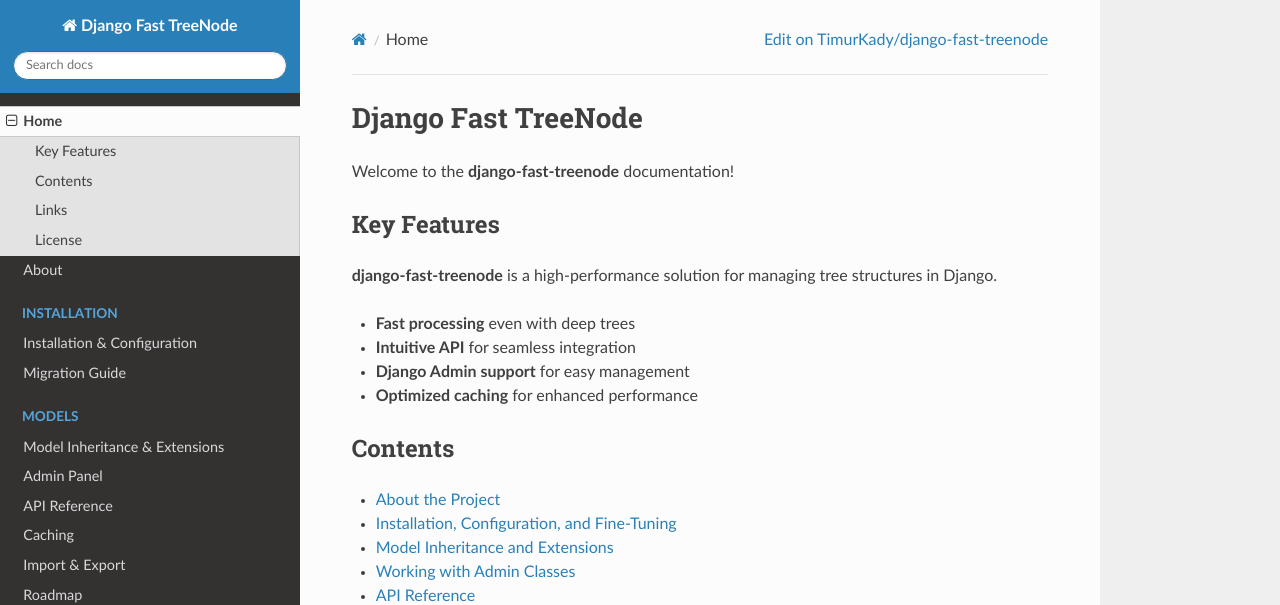
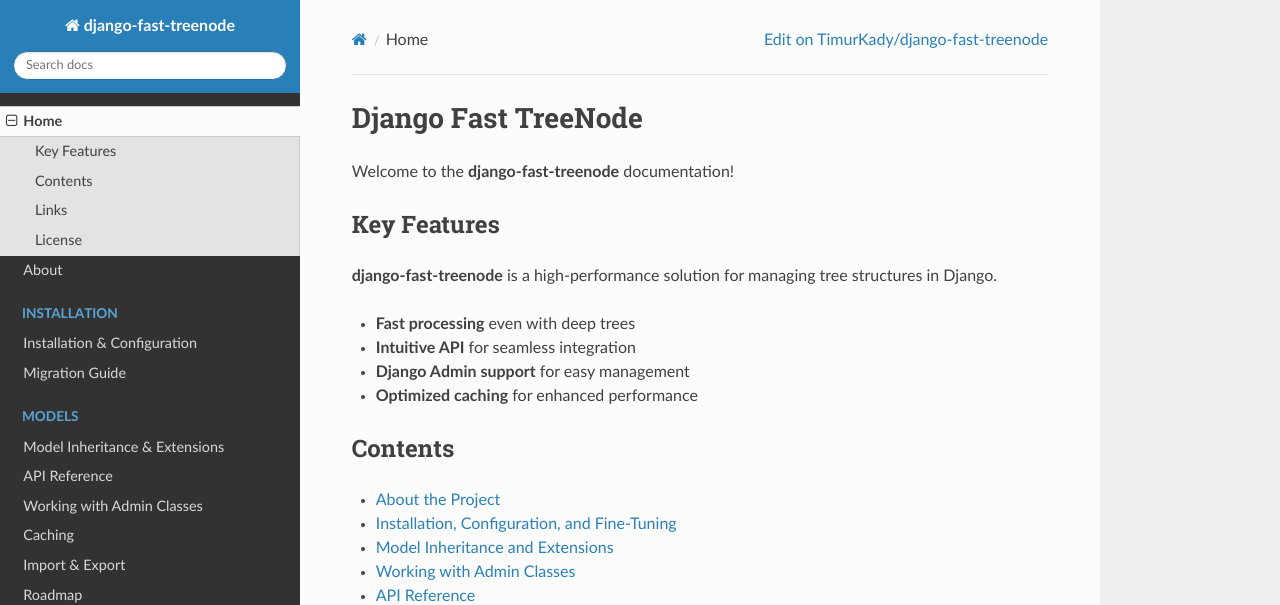
Before and after one commit to TimurKady/django-fast-treenode, an MkDocs documentation site: the page built from docs/index.md, in a window 1280 px wide. Shown: the top 605 px of the page. Built offline with MkDocs 1.6.1, drawn with Linux system fonts in a browser that asks for light colours; nearby versions of some CDN libraries.

Commit message:
Update mkdocs.yml

```diff
--- a/mkdocs.yml
+++ b/mkdocs.yml
@@ -1,4 +1,4 @@
-site_name: Django Fast TreeNode
+site_name: django-fast-treenode
 repo_url: https://github.com/TimurKady/django-fast-treenode
 repo_name: TimurKady/django-fast-treenode
 docs_dir: docs
@@ -22,8 +22,8 @@ nav:
       - Migration Guide: migration.md
   - Models:
       - Model Inheritance & Extensions: models.md
-  - Admin Panel: admin.md
-  - API Reference: api.md
+      - API Reference: api.md
+      - Working with Admin Classes: admin.md
   - Caching: cache.md
   - Import & Export: import_export.md
   - Roadmap: radmap.md
```
